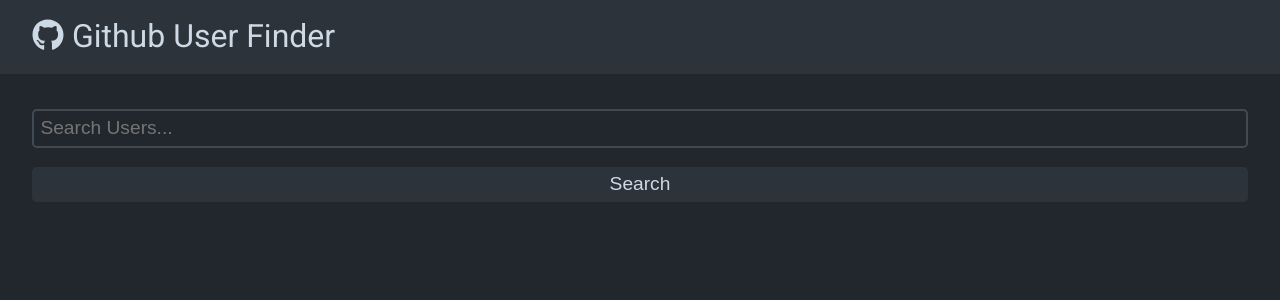
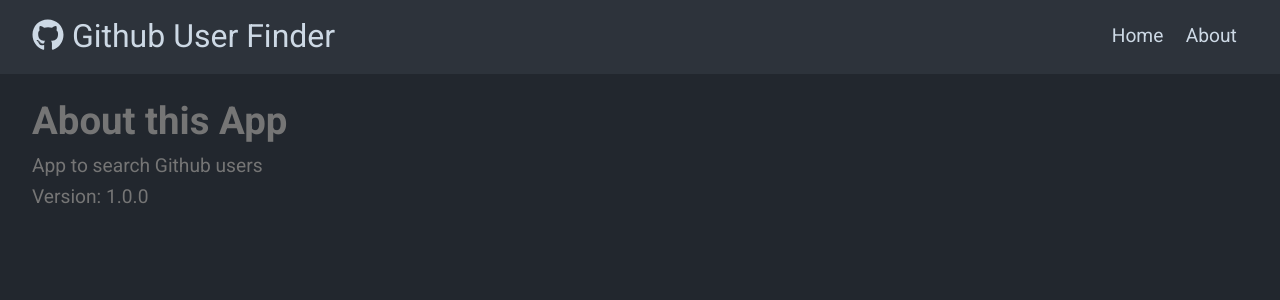
Before and after one commit to jaydodge1975/udemy-react-front-to-back-github-finder, a React (Create React App) app: page /about in a window 1280 px wide. Shown: the top 300 px of the page. Built offline with nearby package versions, Linux system fonts and the light colour scheme; the HTML template or start-up script is replaced by a standard one.

Commit message:
User component UI & Layout

```diff
--- a/package.json
+++ b/package.json
@@ -14,6 +14,7 @@
     "axios": "^0.21.1",
     "react": "^17.0.2",
     "react-dom": "^17.0.2",
+    "react-router-dom": "^5.2.0",
     "react-scripts": "4.0.3",
     "web-vitals": "^1.1.2"
   },
--- a/src/App.css
+++ b/src/App.css
@@ -1,9 +1,11 @@
-@import url('https://fonts.googleapis.com/css?family=Roboto');
+@import url('https://fonts.googleapis.com/css2?family=Roboto:ital,wght@0,100;0,300;0,400;0,500;0,700;0,900;1,100;1,300;1,400;1,500;1,700;1,900&display=swap');
 
 /* Global Styles */
 :root {
   --primary-color: #2d333b;
-  --dark-color: #22272e;
+  --secondary-color: #537ca8;
+  --highlight-color: #539bf5;
+  --dark-color: #1e2227;
   --light-color: #f4f4f4;
   --danger-color: #dc3545;
   --success-color: #28a745;
@@ -97,19 +99,19 @@
 
 body {
   font-family: 'Roboto', sans-serif;
-  font-size: 1rem;
+  font-size: 1.2rem;
   line-height: 1.6;
   background-color: #22272e;
-  color: #333;
+  color: #757575;
 }
 
 a {
-  color: var(--primary-color);
+  color: #cdd9e5;
   text-decoration: none;
 }
 
 a:hover {
-  color: #539bf5;
+  color: var(--highlight-color);
 }
 
 ul {
@@ -121,7 +123,11 @@ img {
 }
 
 .user-img {
-  width: 100px;
+  width: 7.5rem;
+}
+
+.user-imgLG {
+  width: 14rem;
 }
 
 /* Utilities */
@@ -158,6 +164,14 @@ img {
   color: var(--primary-color);
 }
 
+.text-secondary {
+  color: var(--secondary-color);
+}
+
+.text-highlight {
+  color: var(--highlight-color);
+}
+
 .text-dark {
   color: var(--dark-color);
 }
@@ -182,6 +196,10 @@ img {
   text-align: left;
 }
 
+.text-bold {
+  font-weight: 900;
+}
+
 /* Center All */
 .all-center {
   display: flex;
@@ -199,11 +217,10 @@ img {
   padding: 1rem;
   border: #414952 2px solid;
   border-radius: 0.5rem;
-  margin: 0.7rem 0;
 }
 
 .card h3 {
-  color: #537ca8;
+  color: var(--secondary-color);
 }
 
 /* List */
@@ -292,7 +309,7 @@ img {
   color: #333;
   padding: 0.4rem 1.3rem;
   font-size: 1.2rem;
-  font-weight: 200;
+  font-weight: 400;
   border: none;
   border-radius: 0.3rem;
   cursor: pointer;
@@ -320,7 +337,7 @@ img {
 
 .badge {
   display: inline-block;
-  font-size: 0.8rem;
+  font-size: 1rem;
   padding: 0.2rem 0.7rem;
   text-align: center;
   margin: 0.3rem;
@@ -343,6 +360,12 @@ img {
 .alert-primary {
   background: var(--primary-color);
   color: #cdd9e5;
+}
+
+.btn-primary:hover {
+  color: var(--highlight-color);
+  background-color: #1e2227;
+  transition: 0.25s;
 }
 
 .btn-light,
@@ -394,9 +417,9 @@ img {
   border: #ccc solid 1px;
 }
 
-.btn:hover {
+/* .btn:hover {
   opacity: 0.8;
-}
+} */
 
 .bg-light,
 .badge-light {
@@ -409,6 +432,7 @@ img {
 
 /* Forms */
 
+/* disabled for testing */
 input {
   margin: 1.2rem 0;
 }
@@ -419,6 +443,7 @@ input {
   color: #888;
 }
 
+/* disabled for testing */
 input[type='text'],
 input[type='email'],
 input[type='password'],
@@ -434,8 +459,9 @@ textarea {
   border: #414952 2px solid;
   border-radius: 0.3rem;
 }
+
 /* couldn't get this to work right */
-/* input:-webkit-autofill,
+input:-webkit-autofill,
 input:-webkit-autofill:hover,
 input:-webkit-autofill:focus,
 textarea:-webkit-autofill,
@@ -444,17 +470,31 @@ textarea:-webkit-autofill:focus,
 select:-webkit-autofill,
 select:-webkit-autofill:hover,
 select:-webkit-autofill:focus {
-  border: 2px solid #000000;
   -webkit-text-fill-color: #cdd9e5;
-  -webkit-box-shadow: 0 0 0px 1000px #22272e inset;
+  -webkit-box-shadow: 0 0 0 100% #22272e inset;
   transition: background-color 5000s ease-in-out 0s;
+}
+
+/* disabled for testing */
+/* input[type='text']:active {
+  border-color: #539be9;
 } */
 
-input[type='text'] table th,
+/* .border-customized-input {
+  border: 5px solid red;
+} */
+
+/* disabled for testing */
+/* .input:-webkit-autofill:focus {
+  border: 2px solid #eee;
+} */
+
+/* disabled for testing */
+/* input[type='text'] table th,
 table td {
   padding: 1rem;
   text-align: left;
-}
+} */
 
 table th {
   background: var(--light-color);
@@ -483,13 +523,13 @@ table th {
 }
 
 .navbar a {
-  color: #fff;
+  color: #cdd9e5;
   padding: 0.45rem;
   margin: 0 0.25rem;
 }
 
 .navbar a:hover {
-  color: var(--light-color);
+  color: var(--highlight-color);
 }
 
 .navbar .welcome span {
@@ -532,3 +572,8 @@ table th {
     justify-content: center;
   }
 }
+
+.usersGrid {
+  margin-top: 2rem;
+  margin-bottom: 2rem;
+}
--- a/src/App.js
+++ b/src/App.js
@@ -1,19 +1,23 @@
-import { Component } from 'react';
+import { Component, Fragment } from 'react';
+import { BrowserRouter as Router, Switch, Route } from 'react-router-dom';
 import Navbar from './components/layout/Navbar';
 import Users from './components/users/Users';
+import User from './components/users/User';
 import Search from './components/users/Search';
 import Alert from './components/layout/Alert';
+import About from './components/pages/About';
 import axios from 'axios';
 import './App.css';
 
 class App extends Component {
   state = {
     users: [],
+    user: {},
     loading: false,
     alert: null,
   };
 
-  searchUsers = async (text) => {
+  searchUsers = async text => {
     this.setState({ loading: true });
     const res = await axios.get(
       `https://api.github.com/search/users?q=${text}&client_id=${process.env.REACT_APP_GITHUB_CLIENT_ID}&${process.env.REACT_APP_GITHUB_CLIENT_SECRET}`
@@ -21,18 +25,33 @@ class App extends Component {
     this.setState({ users: res.data.items, loading: false });
   };
 
+  getUser = async username => {
+    this.setState({ loading: true });
+    const res = await axios.get(
+      `https://api.github.com/users/${username}?client_id=${process.env.REACT_APP_GITHUB_CLIENT_ID}&${process.env.REACT_APP_GITHUB_CLIENT_SECRET}`
+    );
+    this.setState({ user: res.data, loading: false });
+  };
+
   clearUsers = () => this.setState({ users: [], loading: false });
   setAlert = (msg, type) => {
     this.setState({ alert: { msg, type } });
-    setTimeout(() => this.setState({ alert: null }), 2500);
+    setTimeout(() => this.setState({ alert: null }), 1500);
   };
 
   render() {
-    const { users, loading } = this.state;
+    const { users, user, loading } = this.state;
     return (
+      <Router>
         <div className='App'>
           <Navbar />
           <div className='container'>
+            <Switch>
+              <Route
+                exact
+                path='/'
+                render={props => (
+                  <Fragment>
                     <Search
                       searchUsers={this.searchUsers}
                       clearUsers={this.clearUsers}
@@ -41,8 +60,26 @@ class App extends Component {
                     />
                     <Alert alert={this.state.alert} />
                     <Users loading={loading} users={users} />
+                  </Fragment>
+                )}
+              ></Route>
+              <Route exact path='/about' component={About} />
+              <Route
+                exact
+                path='/user/:login'
+                render={props => (
+                  <User
+                    {...props}
+                    getUser={this.getUser}
+                    user={user}
+                    loading={loading}
+                  />
+                )}
+              />
+            </Switch>
           </div>
         </div>
+      </Router>
     );
   }
 }
--- a/src/components/layout/Navbar.js
+++ b/src/components/layout/Navbar.js
@@ -1,4 +1,5 @@
 import PropTypes from 'prop-types';
+import { Link } from 'react-router-dom';
 import { FontAwesomeIcon } from '@fortawesome/react-fontawesome';
 import { faGithub } from '@fortawesome/free-brands-svg-icons';
 
@@ -8,6 +9,14 @@ const Navbar = ({ title }) => {
       <h1>
         <FontAwesomeIcon icon={faGithub} /> {title}
       </h1>
+      <ul>
+        <li>
+          <Link to='/'>Home</Link>
+        </li>
+        <li>
+          <Link to='/about'>About</Link>
+        </li>
+      </ul>
     </nav>
   );
 };
--- /dev/null
+++ b/src/components/pages/About.js
@@ -0,0 +1,13 @@
+import { Fragment } from 'react';
+
+const About = () => {
+  return (
+    <Fragment>
+      <h1>About this App</h1>
+      <p>App to search Github users</p>
+      <p>Version: 1.0.0</p>
+    </Fragment>
+  );
+};
+
+export default About;
--- a/src/components/users/Search.js
+++ b/src/components/users/Search.js
@@ -1,44 +1,30 @@
-import React, { Component } from 'react';
+import React, { useState } from 'react';
 import PropTypes from 'prop-types';
 
-export class Search extends Component {
-  state = {
-    text: '',
-  };
+const Search = ({ searchUsers, showClear, clearUsers, setAlert }) => {
+  const [text, setText] = useState('');
 
-  static propTypes = {
-    searchUsers: PropTypes.func.isRequired,
-    clearUsers: PropTypes.func.isRequired,
-    showClear: PropTypes.bool.isRequired,
-    setAlert: PropTypes.func.isRequired,
-  };
-
-  onSubmit = (e) => {
+  const onSubmit = e => {
     e.preventDefault();
-    if (this.state.text === '') {
-      this.props.setAlert('Please enter a user to search for', 'light');
+    if (text === '') {
+      setAlert('Please enter a user to search for', 'light');
     } else {
-      this.props.searchUsers(this.state.text);
-      this.setState({ text: '' });
+      searchUsers(text);
+      setText('');
     }
   };
 
-  onChange = (e) => {
-    this.setState({ [e.target.name]: e.target.value });
-  };
+  const onChange = e => setText(e.target.value);
 
-  render() {
-    const { showClear, clearUsers } = this.props;
   return (
     <div>
-        <form onSubmit={this.onSubmit} className='form'>
+      <form onSubmit={onSubmit} className='form'>
         <input
           type='text'
           name='text'
           placeholder='Search Users...'
-            autocomplete='off'
-            value={this.state.text}
-            onChange={this.onChange}
+          value={text}
+          onChange={onChange}
         />
         <input
           type='submit'
@@ -53,7 +39,13 @@ export class Search extends Component {
       </form>
     </div>
   );
-  }
-}
+};
+
+Search.propTypes = {
+  searchUsers: PropTypes.func.isRequired,
+  clearUsers: PropTypes.func.isRequired,
+  showClear: PropTypes.bool.isRequired,
+  setAlert: PropTypes.func.isRequired,
+};
 
 export default Search;
--- /dev/null
+++ b/src/components/users/User.js
@@ -0,0 +1,134 @@
+import React, { Component, Fragment } from 'react';
+import Circular from '../layout/Circular';
+import PropTypes from 'prop-types';
+import { Link } from 'react-router-dom';
+import { FontAwesomeIcon } from '@fortawesome/react-fontawesome';
+import {
+  faCheck,
+  faTimes,
+  faUserFriends,
+  faStar,
+  faBook,
+  faCode,
+} from '@fortawesome/free-solid-svg-icons';
+
+export class User extends Component {
+  componentDidMount() {
+    this.props.getUser(this.props.match.params.login);
+  }
+
+  static propTypes = {
+    loading: PropTypes.bool,
+    user: PropTypes.object.isRequired,
+    getUser: PropTypes.func.isRequired,
+  };
+
+  render() {
+    const {
+      name,
+      company,
+      avatar_url,
+      location,
+      bio,
+      blog,
+      login,
+      html_url,
+      followers,
+      following,
+      public_repos,
+      public_gists,
+      hireable,
+    } = this.props.user;
+
+    const { loading } = this.props;
+
+    if (loading) return <Circular />;
+
+    return (
+      <Fragment>
+        <Link to='/' className='btn btn-primary'>
+          Back to Search
+        </Link>
+        Hireable: {''}
+        {hireable ? (
+          <FontAwesomeIcon icon={faCheck} className='text-success' />
+        ) : (
+          <FontAwesomeIcon icon={faTimes} className='text-danger' />
+        )}
+        <div className='py-1'>
+          <div className='card grid-2'>
+            <div className='all-center'>
+              <img src={avatar_url} className='user-imgLG round-img' alt='' />
+              <h1 className='text-highlight'>{name}</h1>
+              <p>
+                <span className='text-secondary'>Location: </span>
+                {location}
+              </p>
+            </div>
+            <div>
+              {bio && (
+                <Fragment>
+                  <h3>Bio</h3>
+                  <p>{bio}</p>
+                </Fragment>
+              )}
+              <a href={html_url} className='btn btn-dark my-1'>
+                Visit Official Github Profile
+              </a>
+              <ul>
+                <li>
+                  {login && (
+                    <Fragment className='text-bold'>
+                      <span className='text-bold text-secondary'>
+                        User Name:{'  '}
+                      </span>
+                      <span>{login}</span>
+                    </Fragment>
+                  )}
+                </li>
+                <li>
+                  {company && (
+                    <Fragment className='text-bold'>
+                      <span className='text-bold text-secondary'>
+                        Company:{'  '}
+                      </span>
+                      <span>{company}</span>
+                    </Fragment>
+                  )}
+                </li>
+                <li>
+                  {blog && (
+                    <Fragment className='text-bold'>
+                      <span className='text-bold text-secondary'>
+                        Website:{'  '}
+                      </span>
+                      <span>{blog}</span>
+                    </Fragment>
+                  )}
+                </li>
+              </ul>
+            </div>
+          </div>
+          <div className='py-1'>
+            <div className='card text-center'>
+              <div className='badge badge-dark'>
+                Followers: {followers} <FontAwesomeIcon icon={faUserFriends} />
+              </div>
+              <div className='badge badge-dark'>
+                Following: {following} <FontAwesomeIcon icon={faStar} />
+              </div>
+              <div className='badge badge-dark'>
+                Public Repos: {public_repos} <FontAwesomeIcon icon={faBook} />
+              </div>
+              <div className='badge badge-dark'>
+                Public Gists: {public_gists} <FontAwesomeIcon icon={faCode} />
+              </div>
+            </div>
+          </div>
+        </div>
+      </Fragment>
+    );
+  }
+}
+
+export default User;
--- a/src/components/users/UserItem.js
+++ b/src/components/users/UserItem.js
@@ -1,5 +1,6 @@
 import React from 'react';
 import PropTypes from 'prop-types';
+import { Link } from 'react-router-dom';
 
 const UserItem = ({ user: { login, avatar_url, html_url } }) => {
   return (
@@ -7,9 +8,9 @@ const UserItem = ({ user: { login, avatar_url, html_url } }) => {
       <img src={avatar_url} alt='' className='user-img round-img' />
       <h3>{login}</h3>
       <div>
-        <a href={html_url} className='btn btn-dark btn-sm my-1'>
+        <Link to={`/user/${login}`} className='btn btn-dark btn-sm my-1'>
           More
-        </a>
+        </Link>
       </div>
     </div>
   );
--- a/src/components/users/Users.js
+++ b/src/components/users/Users.js
@@ -1,6 +1,5 @@
 import React from 'react';
 import UserItem from './UserItem';
-// import Spinner from '../layout/Spinner';
 import Circular from '../layout/Circular';
 import PropTypes from 'prop-types';
 
@@ -9,8 +8,8 @@ const Users = ({ loading, users }) => {
     return <Circular />;
   } else {
     return (
-      <div style={userStyle}>
-        {users.map((user) => (
+      <div className='usersGrid' style={userStyle}>
+        {users.map(user => (
           <UserItem key={user.id} user={user} />
         ))}
       </div>
```
Also changed, not shown: 1 other file (tests, documents, lock files or other folders). Lines whose indentation alone changed are shown as unchanged.
